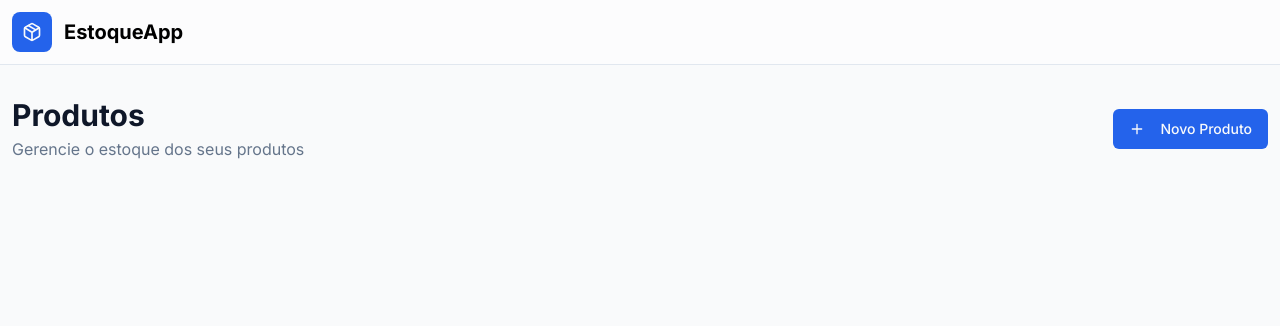
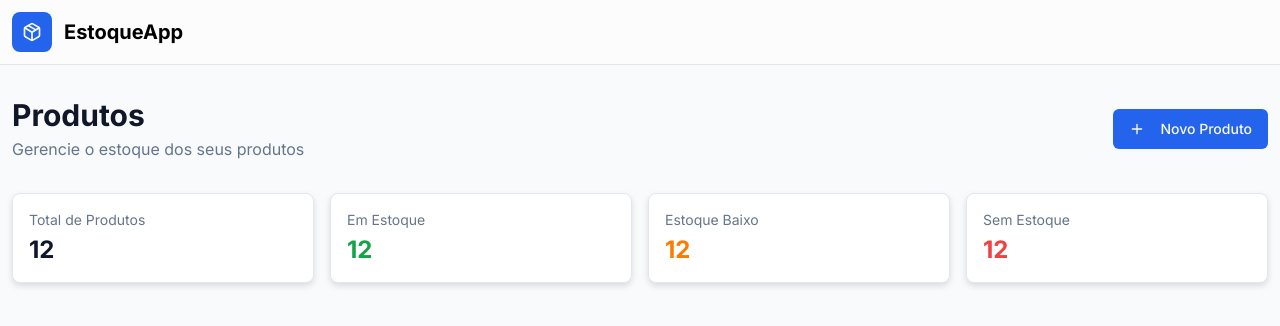
Before and after one commit to zehguilherme/product-inventory, a React (Vite) app: page / in a window 1280 px wide. Shown: the top 326 px of the page. Built offline with nearby package versions, Linux system fonts and the light colour scheme.

Commit message:
Add information cards to Home page

```diff
--- /dev/null
+++ b/src/components/Card.tsx
@@ -0,0 +1,32 @@
+type CardVariant = 'totalProducts' | 'inStock' | 'lowStock' | 'outStock'
+
+interface CardProps {
+  title: string
+  quantity: number
+  variant?: CardVariant
+}
+
+const variantClasses: Record<CardVariant, string> = {
+  totalProducts: 'text-ebony',
+  inStock: 'text-salem',
+  lowStock: 'text-buttercup',
+  outStock: 'text-flamingo',
+}
+
+export const Card = ({
+  title,
+  quantity,
+  variant = 'totalProducts',
+}: CardProps) => {
+  return (
+    <div className="border-mystic flex w-auto flex-col gap-1 rounded-lg border bg-white p-4 drop-shadow-md sm:w-full">
+      <span className="text-slate-gray text-[14px]/[20px] font-normal">
+        {title}
+      </span>
+
+      <span className={`text-2xl/[32px] font-bold ${variantClasses[variant]}`}>
+        {quantity}
+      </span>
+    </div>
+  )
+}
--- a/src/pages/Home.tsx
+++ b/src/pages/Home.tsx
@@ -1,11 +1,12 @@
 import { Button } from '../components/Button'
+import { Card } from '../components/Card'
 import { Plus } from '../components/icons/Plus'
 
 export const Home = () => {
   return (
     <div className="px-3 py-8">
-      <div className="mx-auto max-w-342">
-        <div className="flex flex-wrap items-center justify-between gap-6 sm:gap-0">
+      <section className="mx-auto max-w-342">
+        <div className="mb-8 flex flex-wrap items-center justify-between gap-6 sm:gap-0">
           <div className="flex flex-col gap-1">
             <h2 className="text-ebony text-3xl/[36px] font-bold">Produtos</h2>
 
@@ -19,7 +20,17 @@ export const Home = () => {
             Novo Produto
           </Button>
         </div>
-      </div>
+
+        <div className="flex flex-col gap-4 md:flex-row">
+          <Card title="Total de Produtos" quantity={12} />
+
+          <Card title="Em Estoque" quantity={12} variant="inStock" />
+
+          <Card title="Estoque Baixo" quantity={12} variant="lowStock" />
+
+          <Card title="Sem Estoque" quantity={12} variant="outStock" />
+        </div>
+      </section>
     </div>
   )
 }
```
